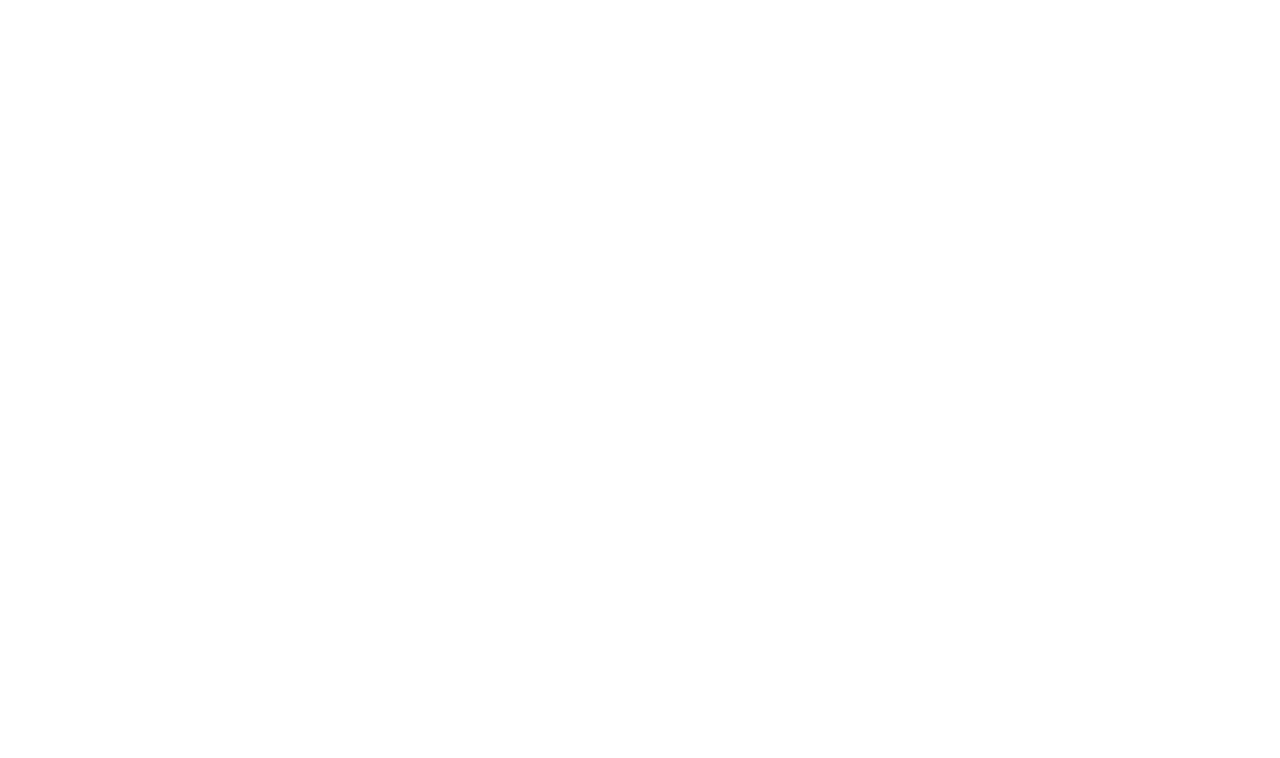
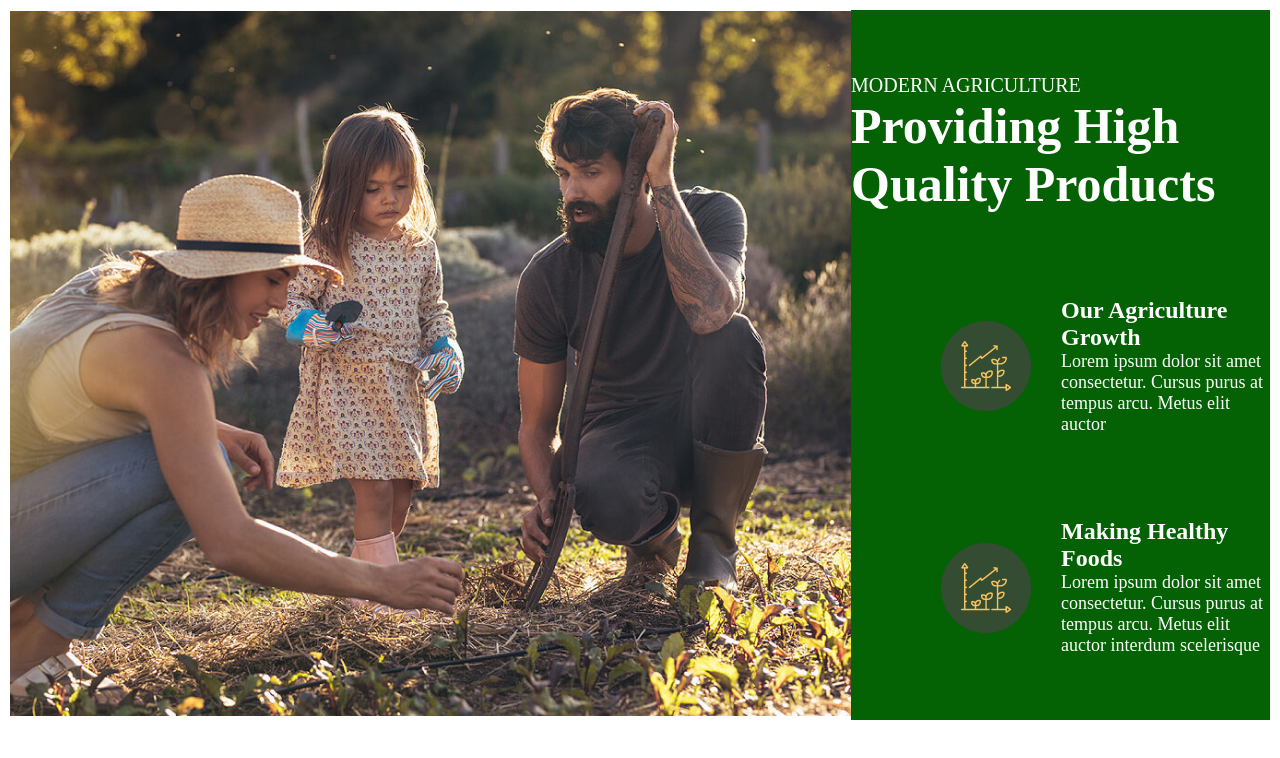
Before and after one commit to jofay226/213, a plain HTML site: page index.html in a window 1280 px wide. Drawn offline with Linux system fonts and the light colour scheme.

Commit message:
first commmit

```diff
--- a/index.html
+++ b/index.html
@@ -6,5 +6,34 @@
     <title>Document</title>
     <link rel="stylesheet" href="./style.css" />
   </head>
-  <body></body>
+  <body>
+    <div id="root">
+     <section class="main">
+      <div>
+        <img src="./img/image 20.png" alt="">
+      </div>
+      <div class="modern_text">
+       <div>
+        <p>MODERN AGRICULTURE</p>
+        <h1>Providing High Quality
+          Products</h1>
+       </div>
+          <div class="card">
+            <img src="./img/icon (1).png" alt="">
+             <div>
+              <h4>Our Agriculture Growth</h4>
+              <p>Lorem ipsum dolor sit amet consectetur. Cursus purus at tempus arcu. Metus elit auctor</p>
+             </div>
+        </div>
+          <div class="card">
+            <img src="./img/icon (1).png" alt="">
+             <div>
+              <h4>Making Healthy Foods</h4>
+              <p>Lorem ipsum dolor sit amet consectetur. Cursus purus at tempus arcu. Metus elit auctor interdum scelerisque</p>
+             </div>
+        </div>
+      </div>
+     </section>
+    </div>
+  </body>
 </html>
--- a/style.scss
+++ b/style.scss
@@ -0,0 +1,60 @@
+*{margin: 0;
+padding: 0;
+text-decoration: none;
+list-style: none;}
+#root{
+    max-width: 1920px;
+    width: 100%;
+    display: flex;
+    flex-direction: column;
+    align-items: center;
+    justify-content: center;
+    section.main{
+        display: flex;
+        align-items: center;
+        // gap: 20px;
+        padding: 10px;
+        &>div{
+            img{
+                max-width: 841px;
+            }
+        }
+        .modern_text{
+            height: 710px;
+            display: flex;
+            flex-direction: column;
+            align-items: center;
+            justify-content: space-evenly;
+            gap: 20px;
+            background-color: rgb(4, 97, 4);
+            p{
+                font-size: 20px;
+                color: #fff;
+            }
+            h1{
+                max-width: 610px;
+                font-size: 50px;
+                color: #fff;
+            }
+            .card{
+                display: flex;
+                align-items: center;
+                justify-content: center;
+                gap: 30px;
+                margin-left: 90px;
+                &>div{
+
+                    h4{
+                        font-size: 24px;
+                        color: #fff;
+
+                    }
+                    p{
+                        max-width: 610px;
+                        color: #fff;
+                        font-size: 18px;
+                }}
+            }
+        }
+    }
+}
```
Also changed, not shown: img/icon (1).png (added), img/icon.png (added), img/image 20.png (added), style.css, 1 other file.
